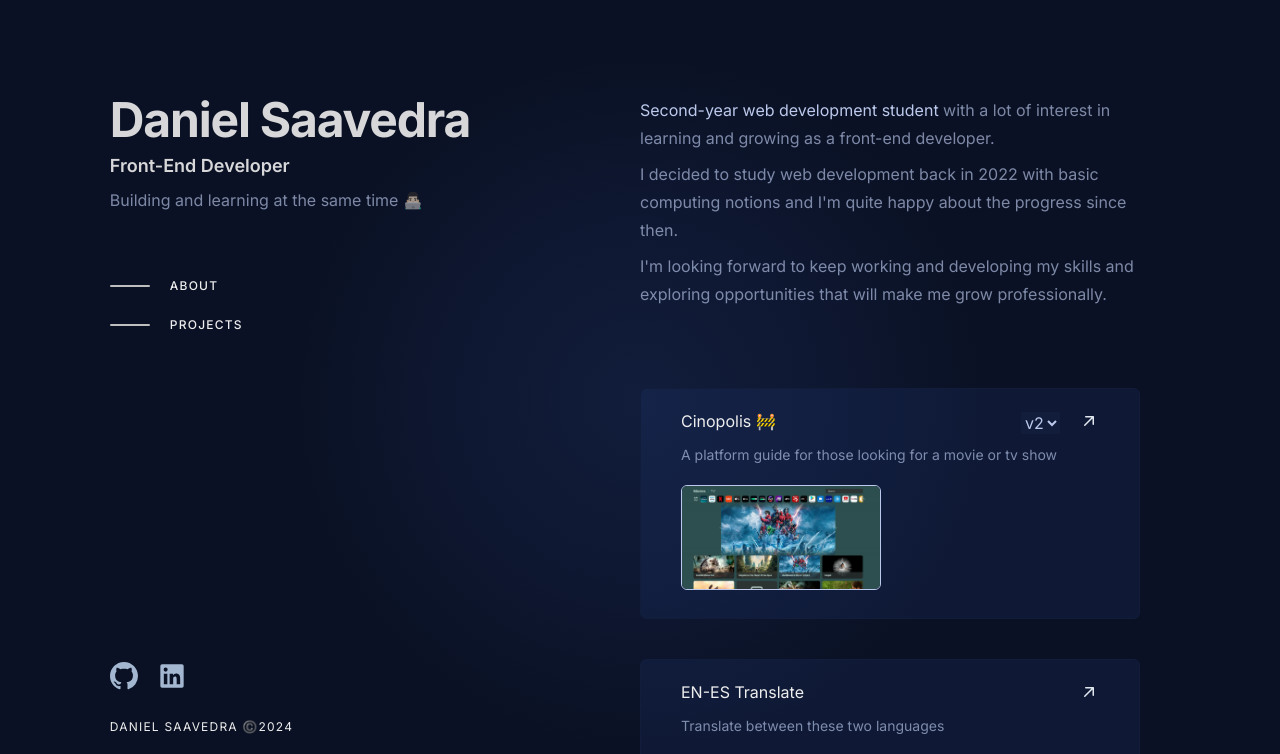
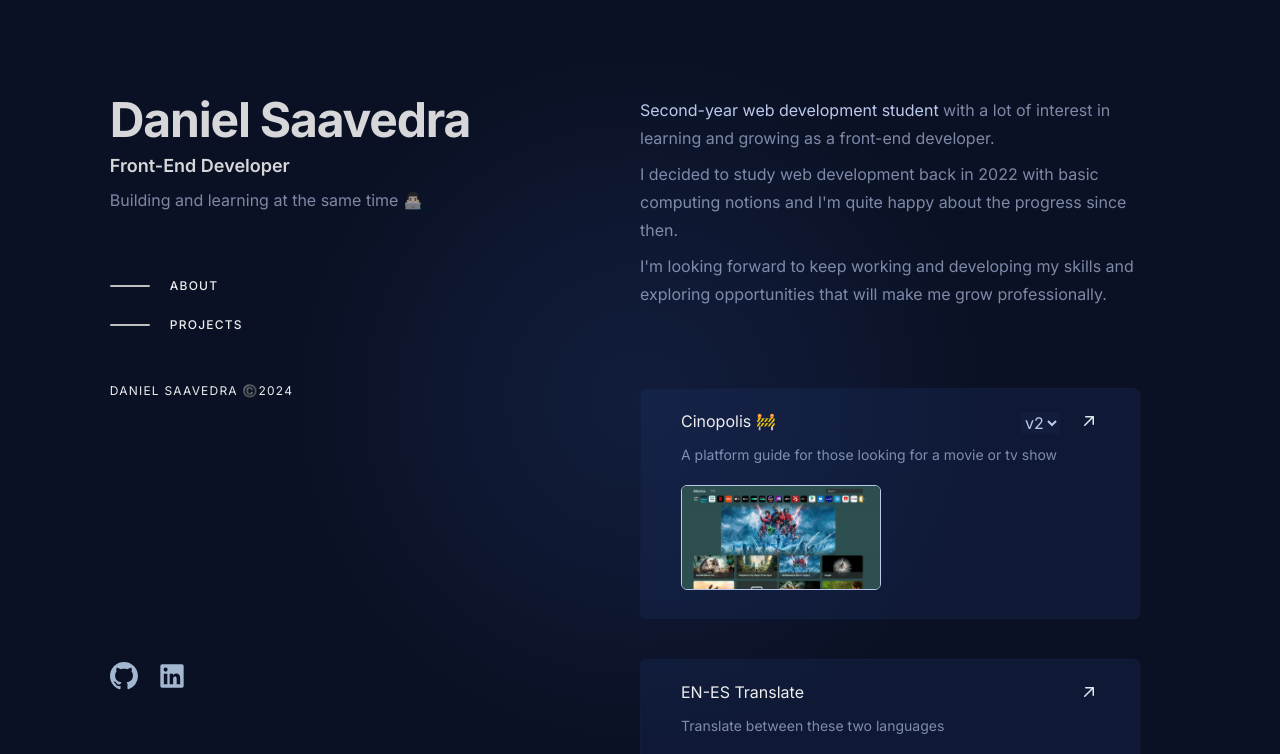
Before and after one commit to kiudev/portfolio-2024, a Next.js app: page / in a window 1280 px wide. Shown: the top 754 px of the page. Built offline with nearby package versions, Linux system fonts and the light colour scheme; no server answers.

Commit message:
hide container

```diff
--- a/src/containers/footer/FooterSection.tsx
+++ b/src/containers/footer/FooterSection.tsx
@@ -1,6 +1,6 @@
 export default function FooterSection() {
    return (
-      <div className="hidden lg:block absolute bottom-0 left-0 text-center text-[12px] uppercase tracking-widest">
+      <div className="hidden lg:block  text-[12px] uppercase tracking-widest">
          <p>Daniel Saavedra ©️2024</p>
       </div>
    );
```
